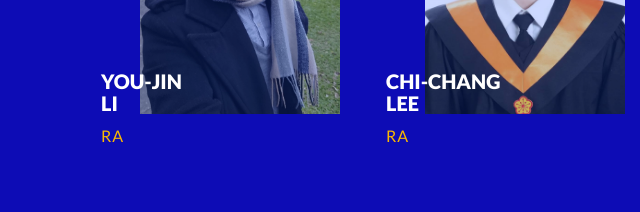
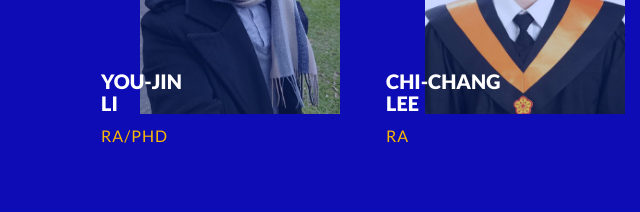
Before and after one commit to bio-asp-lab/Miniworkshop, a plain HTML site: page index.html in a window 1280 px wide. Shown: the part 2960-3172 px from the top of the page, 0-640 px from the left. Drawn offline with Linux system fonts and the light colour scheme; some packages are replaced by stand-ins of ours; no server answers; files whose address does not match are found by name.

Commit message:
Update index.html

```diff
--- a/index.html
+++ b/index.html
@@ -261,7 +261,7 @@
 							<div class="text d-flex align-items-center pt-3">
 								<div>
 									<h3 class="mb-2">You-Jin<br>Li</h3>
-									<span class="position mb-4">RA</span>
+									<span class="position mb-4">RA/PhD</span>
 		            </div>
 							</div>
 						</div>
```
